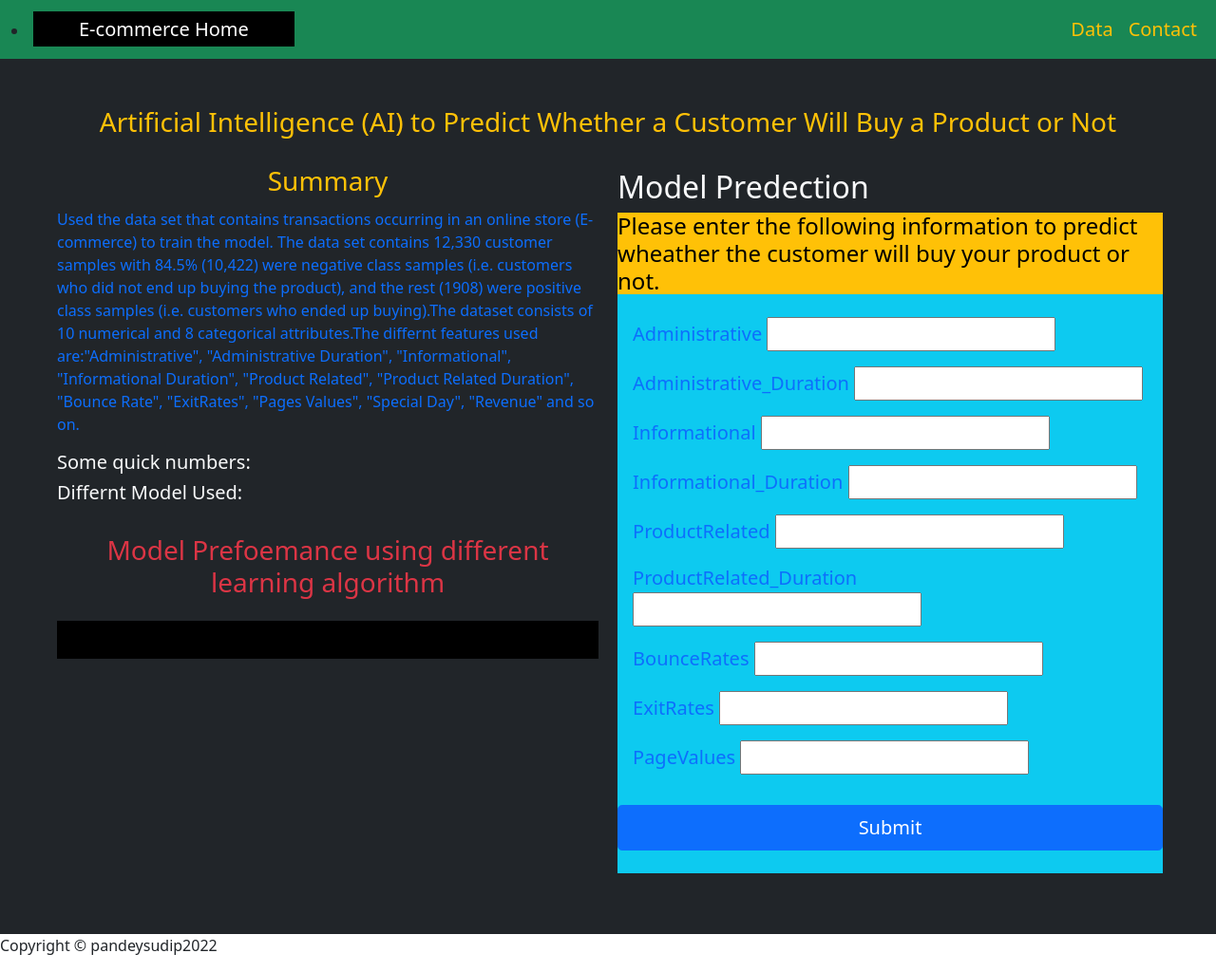
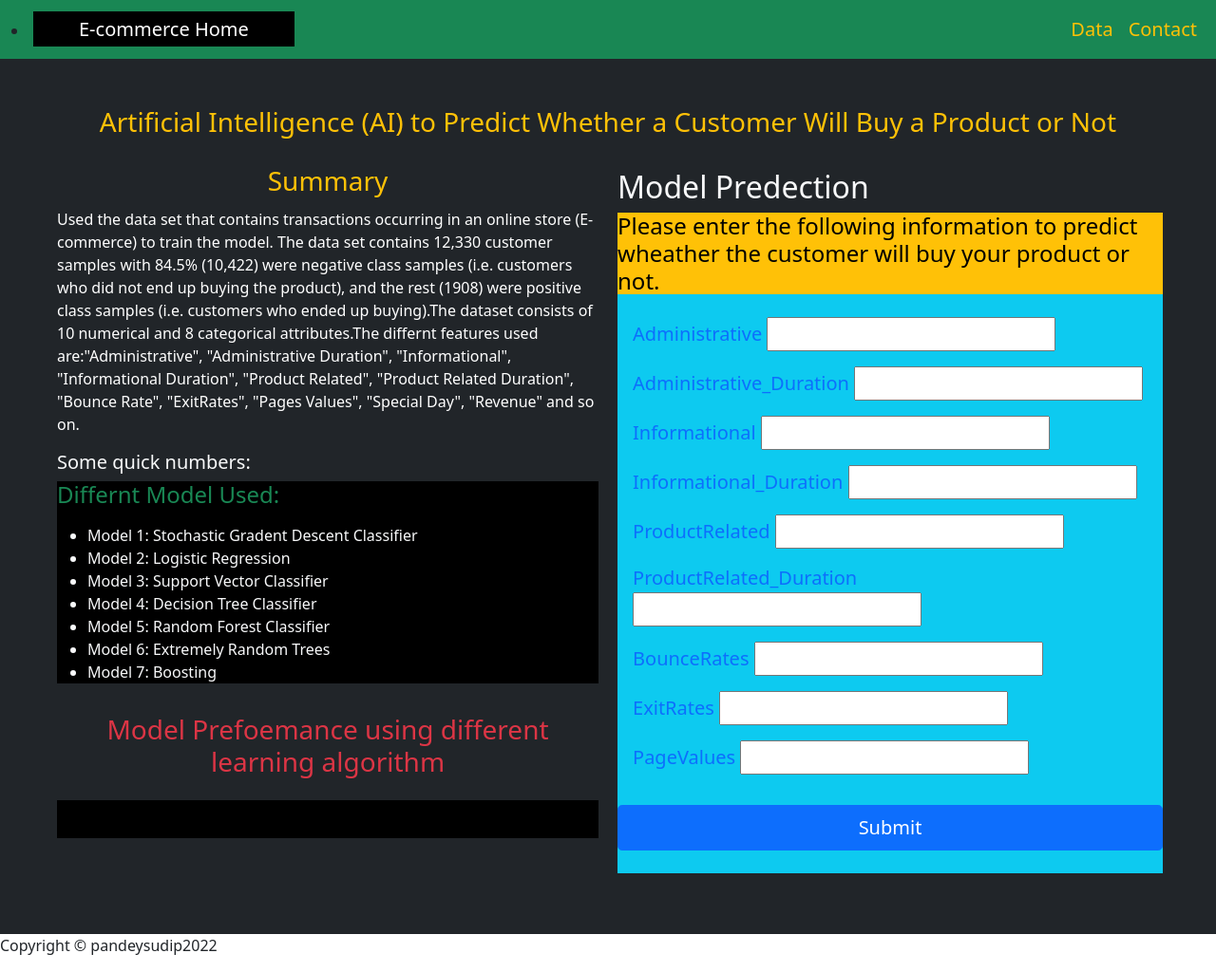
Before and after one commit to pandeysudip/e-commerce, a Flask app: page /send in a window 1280 px wide. Shown: the whole page at 95% size. Run offline with Flask 2, Linux system fonts and the light colour scheme; some libraries are stand-ins or nearby versions.

Commit message:
updating index.html

```diff
--- a/templates/index.html
+++ b/templates/index.html
@@ -10,20 +10,33 @@
             <div class="container fluid">
                 <h3 class=" p-1 text-warning text-center">Summary</h3>
                 <div>
-                    <p class="text-primary">
+                    <p class="text-white">
                         Used the data set that contains transactions occurring in an online store (E-commerce) to train the model. The data set contains 12,330 customer samples with 84.5% (10,422) were negative class samples (i.e. customers who did not end up buying the product), and the rest (1908) were positive class samples (i.e. customers who ended up buying).The dataset consists of 10 numerical and 8 categorical attributes.The differnt features used are:"Administrative", "Administrative Duration", "Informational", "Informational Duration", "Product Related",  "Product Related Duration", "Bounce Rate", "ExitRates", "Pages Values", "Special Day", "Revenue" and so on.
                     </p>
                     <h5>Some quick numbers:</h5>
                     <h6 class="text-success">
 
                     </h6>
-
-                    <h5>Differnt Model Used:</h5>
+                    <div class='bg-black'>
+                        <h4 class="text-success">Differnt Model Used:</h4>
 
                     <p class="text-success">
+                        <ul>
+                            <li>Model 1: Stochastic Gradent Descent Classifier</li>
+                            <li>Model 2: Logistic Regression</li>
+                            <li>Model 3: Support Vector Classifier</li>
+                            <li>Model 4: Decision Tree Classifier</li>
+                            <li>Model 5: Random Forest Classifier</li>
+                            <li>Model 6: Extremely Random Trees</li>
+                            <li>Model 7: Boosting</li>
+                        </ul>
 
 
                     </p>
+
+                    </div>
+
+
 
                     <div class="container">
                         <div class="jumbotron text-center bg-dark text-light  p-3">
```
